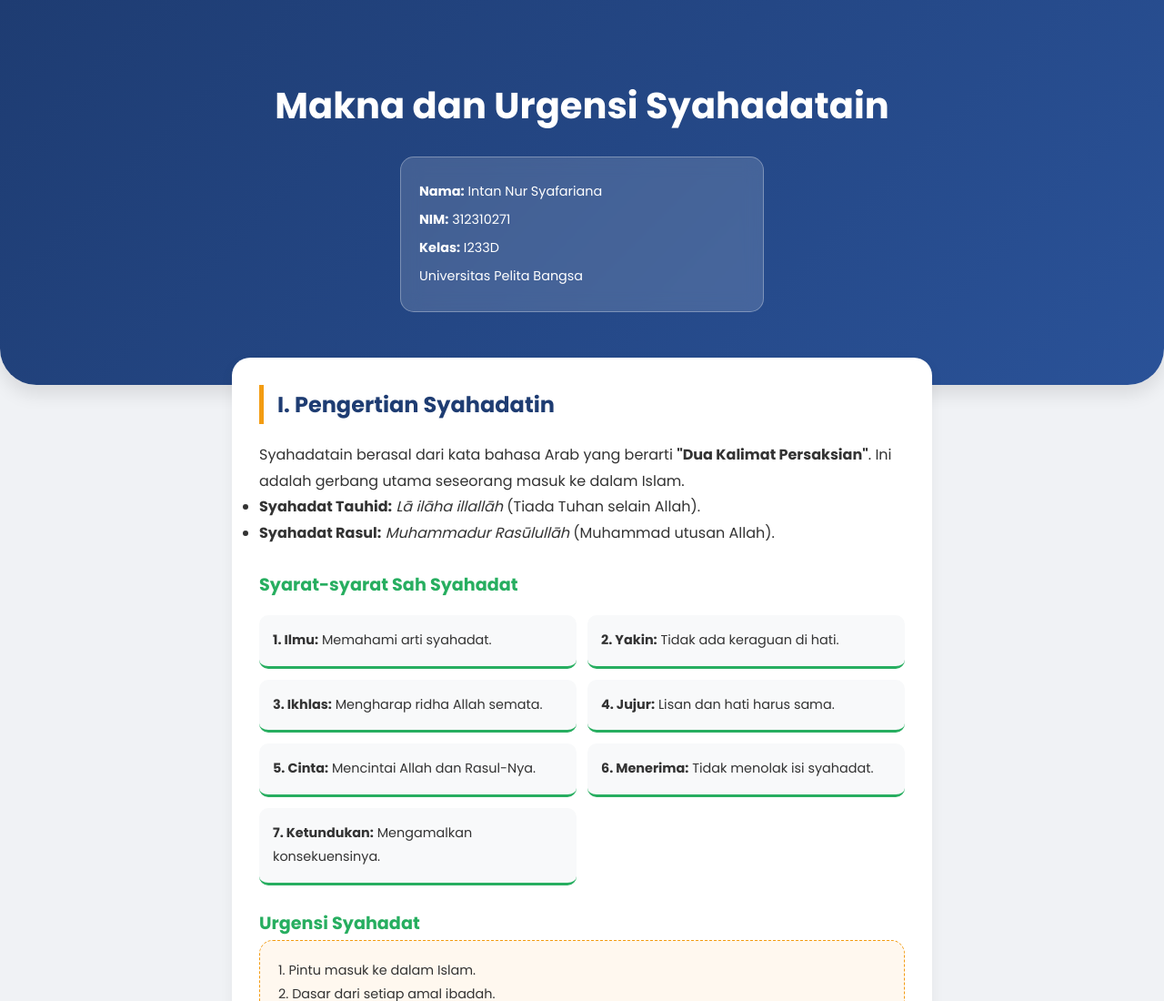
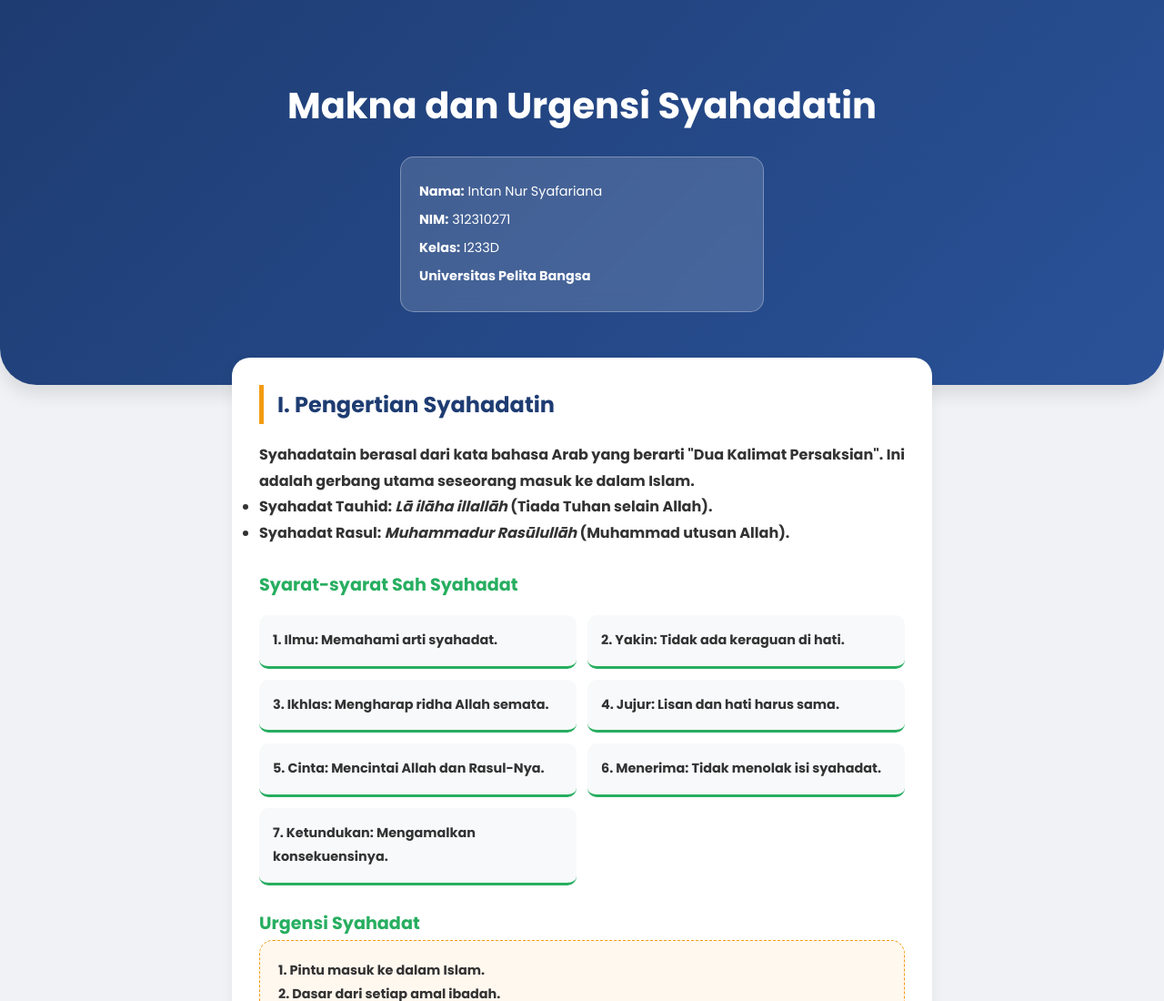
Before and after one commit to Intan-web/tugas_paii, a plain HTML site: page index.html in a window 1280 px wide. Shown: the top 1100 px of the page at 91% size. Drawn offline with Linux system fonts and the light colour scheme.

Commit message:
Update index.html

```diff
--- a/index.html
+++ b/index.html
@@ -181,12 +181,12 @@
 <body>
 
     <header class="hero-section">
-        <h1>Makna dan Urgensi Syahadatain</h1>
+        <h1>Makna dan Urgensi Syahadatin</h1>
         <div class="bio-card">
             <p><strong>Nama:</strong> Intan Nur Syafariana</p>
             <p><strong>NIM:</strong> 312310271</p>
             <p><strong>Kelas:</strong> I233D</p>
-            <p></strong> Universitas Pelita Bangsa</p>
+            <p><strong> Universitas Pelita Bangsa</p>
         </div>
     </header>
 
```
